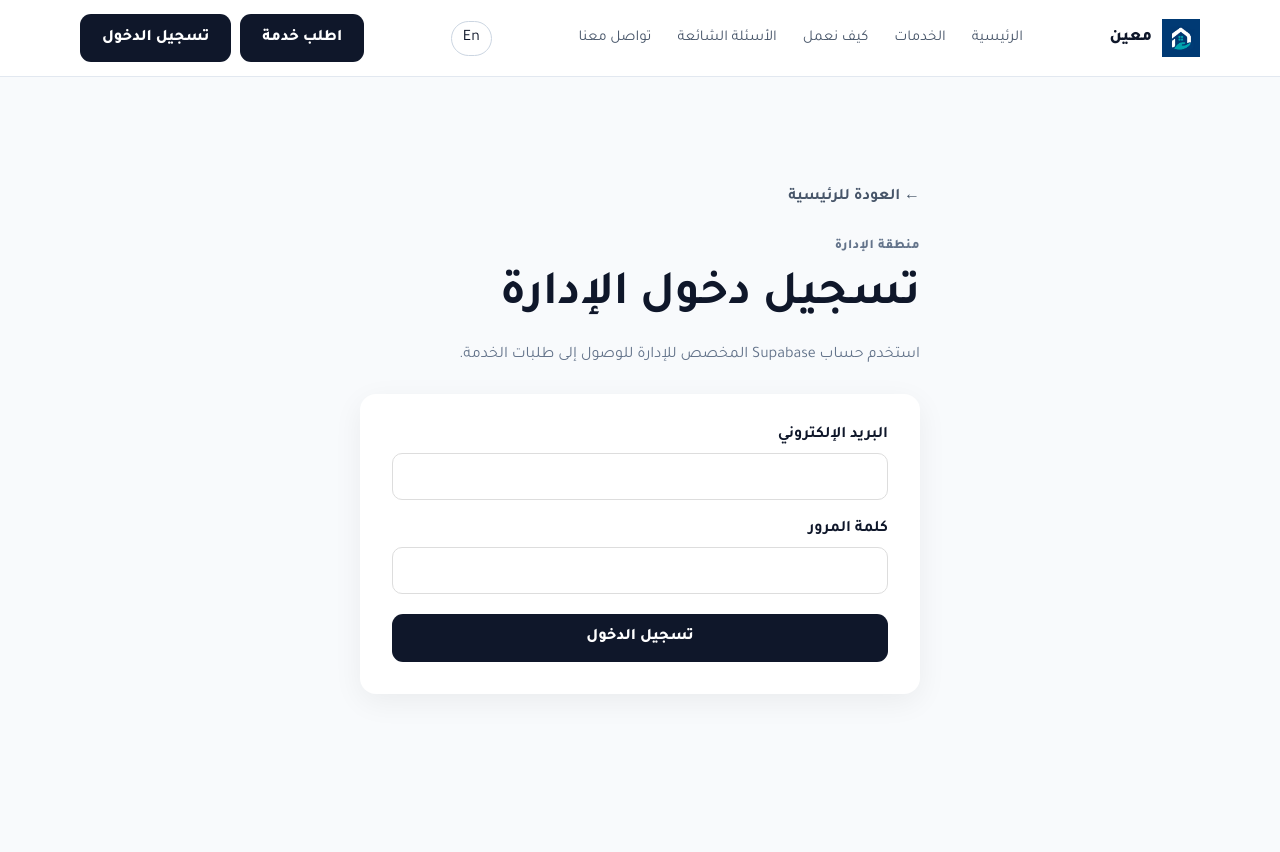
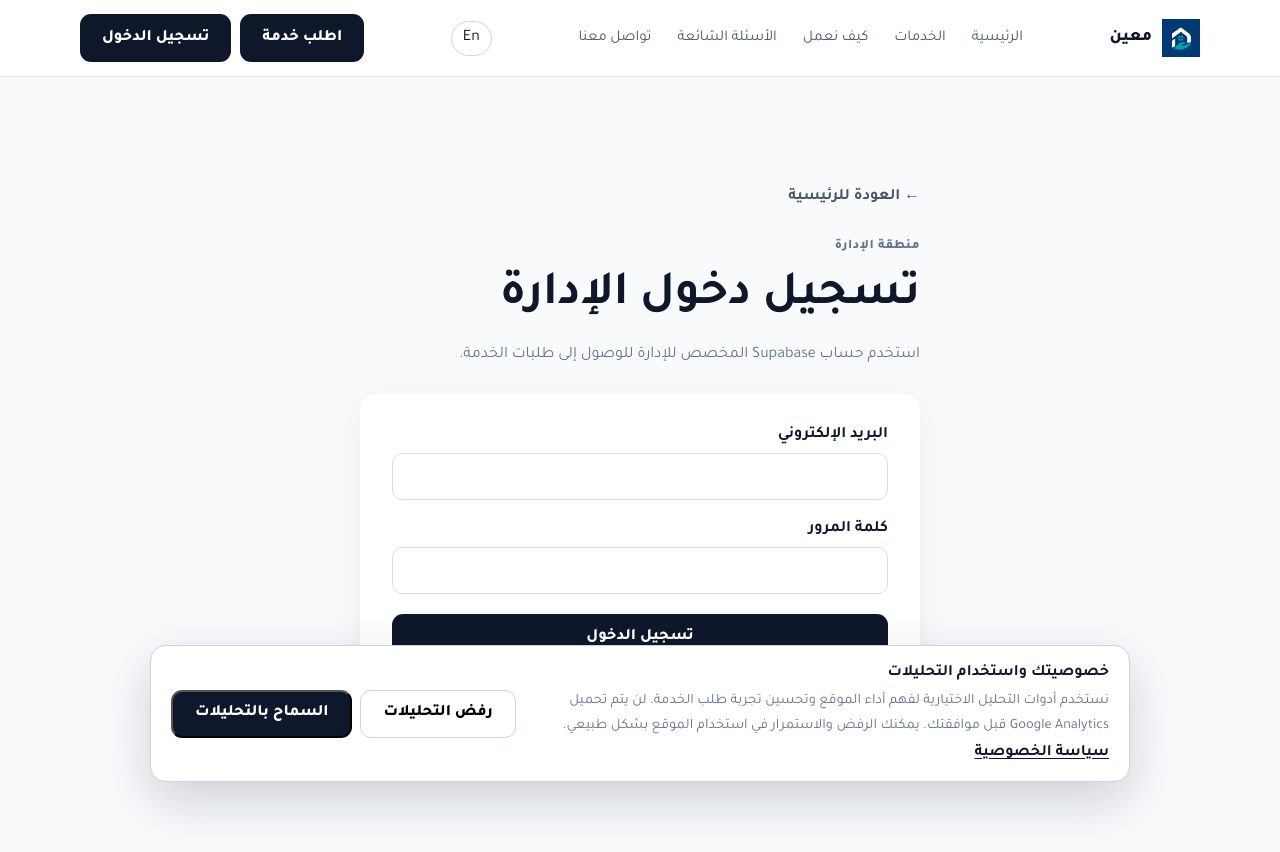
Before and after one commit to nsqdes-source/maintenance-website, a Next.js app: page /admin/login in a window 1280 px wide. Shown: the top 852 px of the page. Built offline with nearby package versions, Linux system fonts and the light colour scheme; no server answers; the database is empty.

Commit message:
feat: gate analytics behind user consent

```diff
--- a/app/admin/marketing/settings/page.tsx
+++ b/app/admin/marketing/settings/page.tsx
@@ -60,7 +60,7 @@ export default function MarketingSettingsPage() {
 
         <div className={styles.summaryGrid}>
           <div className={styles.summaryCard}><span>سياسة الخصوصية</span><strong className={styles.statusText}>منشورة</strong></div>
-          <div className={styles.summaryCard}><span>إدارة موافقة Analytics</span><strong className={styles.statusText}>غير مطبقة بعد</strong></div>
+          <div className={styles.summaryCard}><span>إدارة موافقة Analytics</span><strong className={styles.statusText}>مطبقة</strong></div>
           <div className={styles.summaryCard}><span>Pixels إعلانية مفعلة</span><strong>0</strong></div>
           <div className={styles.summaryCard}><span>JavaScript خام</span><strong className={styles.statusText}>محظور</strong></div>
         </div>
@@ -80,7 +80,7 @@ export default function MarketingSettingsPage() {
 
         <section className={styles.panel}>
           <h2>الموافقة والخصوصية</h2>
-          <p className={styles.muted}>الموقع لديه سياسة خصوصية منشورة، لكن واجهة موافقة مستقلة على Analytics وPixels لم تُنفذ بعد. لذلك لا ينبغي تفعيل Pixels الإعلانية قبل إضافة طبقة موافقة واضحة وربطها بمنع التحميل قبل الموافقة.</p>
+          <p className={styles.muted}>الموقع لديه طبقة موافقة فعلية تمنع تحميل Google Analytics قبل موافقة المستخدم، وتتيح رفض التحليلات أو تغيير القرار لاحقًا من إعدادات الخصوصية. Pixels الإعلانية ما زالت غير مفعلة، ويجب ربطها بطبقة الموافقة نفسها قبل تشغيلها.</p>
           <div className={styles.actions}>
             <Link className="button secondary" href="/privacy" target="_blank">فتح سياسة الخصوصية</Link>
             <Link className="button secondary" href="/admin/marketing/integrations">مراجعة التكاملات</Link>
--- /dev/null
+++ b/app/components/AnalyticsConsent.tsx
@@ -0,0 +1,91 @@
+"use client";
+
+import Link from "next/link";
+import Script from "next/script";
+import { useEffect, useState } from "react";
+import type { Locale } from "@/lib/locale";
+
+type Consent = "granted" | "denied" | null;
+
+const storageKey = "mueen:analytics-consent:v1";
+
+declare global {
+  interface Window {
+    dataLayer?: unknown[];
+    gtag?: (...args: unknown[]) => void;
+  }
+}
+
+function clearAnalyticsCookies() {
+  const names = document.cookie.split(";").map((part) => part.split("=")[0]?.trim()).filter(Boolean);
+  const hostname = window.location.hostname;
+  for (const name of names) {
+    if (!name.startsWith("_ga")) continue;
+    document.cookie = `${name}=; Max-Age=0; path=/; SameSite=Lax`;
+    document.cookie = `${name}=; Max-Age=0; path=/; domain=${hostname}; SameSite=Lax`;
+    document.cookie = `${name}=; Max-Age=0; path=/; domain=.${hostname}; SameSite=Lax`;
+  }
+}
+
+export default function AnalyticsConsent({ locale, gaMeasurementId }: { locale: Locale; gaMeasurementId?: string }) {
+  const [consent, setConsent] = useState<Consent>(null);
+  const [ready, setReady] = useState(false);
+  const [open, setOpen] = useState(false);
+
+  const t = (ar: string, en: string) => locale === "ar" ? ar : en;
+
+  useEffect(() => {
+    const saved = window.localStorage.getItem(storageKey);
+    const next: Consent = saved === "granted" || saved === "denied" ? saved : null;
+    setConsent(next);
+    setOpen(next === null);
+    setReady(true);
+  }, []);
+
+  function choose(next: Exclude<Consent, null>) {
+    window.localStorage.setItem(storageKey, next);
+    setConsent(next);
+    setOpen(false);
+
+    if (next === "denied") {
+      window.gtag?.("consent", "update", { analytics_storage: "denied" });
+      clearAnalyticsCookies();
+    }
+  }
+
+  if (!ready) return null;
+
+  return (
+    <>
+      {gaMeasurementId && consent === "granted" ? (
+        <>
+          <Script src={`https://www.googletagmanager.com/gtag/js?id=${gaMeasurementId}`} strategy="afterInteractive" />
+          <Script id="google-analytics-consented" strategy="afterInteractive">{`
+            window.dataLayer = window.dataLayer || [];
+            function gtag(){dataLayer.push(arguments);}
+            window.gtag = gtag;
+            gtag("consent", "default", { analytics_storage: "granted" });
+            gtag("js", new Date());
+            gtag("config", "${gaMeasurementId}", { send_page_view: true });
+          `}</Script>
+        </>
+      ) : null}
+
+      {open ? (
+        <section className="analyticsConsent" role="dialog" aria-modal="false" aria-labelledby="analytics-consent-title">
+          <div>
+            <strong id="analytics-consent-title">{t("خصوصيتك واستخدام التحليلات", "Your privacy and analytics")}</strong>
+            <p>{t("نستخدم أدوات التحليل الاختيارية لفهم أداء الموقع وتحسين تجربة طلب الخدمة. لن يتم تحميل Google Analytics قبل موافقتك. يمكنك الرفض والاستمرار في استخدام الموقع بشكل طبيعي.", "We use optional analytics to understand site performance and improve the service-request experience. Google Analytics will not load before you consent. You can decline and continue using the site normally.")}</p>
+            <Link href="/privacy">{t("سياسة الخصوصية", "Privacy policy")}</Link>
+          </div>
+          <div className="analyticsConsentActions">
+            <button type="button" className="button secondary" onClick={() => choose("denied")}>{t("رفض التحليلات", "Decline analytics")}</button>
+            <button type="button" className="button primary" onClick={() => choose("granted")}>{t("السماح بالتحليلات", "Allow analytics")}</button>
+          </div>
+        </section>
+      ) : (
+        <button type="button" className="analyticsConsentManage" onClick={() => setOpen(true)}>{t("إعدادات الخصوصية", "Privacy settings")}</button>
+      )}
+    </>
+  );
+}
--- a/app/globals.css
+++ b/app/globals.css
@@ -676,3 +676,11 @@ body, .innerPage, .adminPage, .request-page { background: var(--site-background,
 .draggableWhatsApp:active{
   cursor:grabbing;
 }
+/* Optional analytics consent gate */
+.analyticsConsent { position: fixed; inset: auto 18px 18px 18px; z-index: 1200; display: flex; align-items: center; justify-content: space-between; gap: 20px; max-width: 980px; margin-inline: auto; padding: 18px 20px; border: 1px solid #cbd5e1; border-radius: 16px; background: #fff; box-shadow: 0 18px 50px rgba(15,23,42,.18); }
+.analyticsConsent strong { display: block; margin-bottom: 6px; }
+.analyticsConsent p { max-width: 700px; margin: 0 0 6px; color: #64748b; line-height: 1.7; font-size: .9rem; }
+.analyticsConsent a { text-decoration: underline; text-underline-offset: 3px; font-weight: 700; }
+.analyticsConsentActions { display: flex; gap: 8px; flex: 0 0 auto; }
+.analyticsConsentManage { position: fixed; inset: auto auto 14px 14px; z-index: 1190; min-height: 36px; padding: 7px 11px; border: 1px solid #cbd5e1; border-radius: 999px; background: #fff; color: #334155; box-shadow: 0 8px 24px rgba(15,23,42,.12); font: inherit; font-size: .78rem; font-weight: 800; cursor: pointer; }
+@media (max-width: 760px) { .analyticsConsent { display: grid; inset: auto 10px 10px 10px; } .analyticsConsentActions { display: grid; grid-template-columns: 1fr 1fr; } .analyticsConsentActions .button { width: 100%; padding-inline: 12px; } .analyticsConsentManage { inset: auto 10px 10px auto; } }
--- a/app/layout.tsx
+++ b/app/layout.tsx
@@ -3,11 +3,11 @@ import { Tajawal } from "next/font/google";
 import { getLocale, text, type Locale } from "@/lib/locale";
 import { LocaleProvider, LanguageSwitcher } from "./components/LocaleContext";
 import Link from "next/link";
-import Script from "next/script";
 import "./globals.css";
 import "./admin/admin.css";
 import HeaderAccountControl from "./components/HeaderAccountControl";
 import AnalyticsBootstrap from "./components/AnalyticsBootstrap";
+import AnalyticsConsent from "./components/AnalyticsConsent";
 import MobileHeaderMenu from "./components/MobileHeaderMenu";
 import { createClient } from "@/lib/supabase/server";
 
@@ -75,8 +75,8 @@ export default async function RootLayout({
     <html lang={locale} dir={locale === "ar" ? "rtl" : "ltr"}>
       <body className={tajawal.variable} style={{ "--brand-primary": theme.primary_color || "#0f172a", "--brand-accent": theme.accent_color || "#f59e0b", "--site-background": theme.background_color || "#f8fafc" } as React.CSSProperties}>
         <script type="application/ld+json" dangerouslySetInnerHTML={{ __html: JSON.stringify(structuredData) }} />
-        {gaMeasurementId ? <><Script src={`https://www.googletagmanager.com/gtag/js?id=${gaMeasurementId}`} strategy="afterInteractive" /><Script id="google-analytics" strategy="afterInteractive">{`window.dataLayer = window.dataLayer || []; function gtag(){dataLayer.push(arguments);} window.gtag = gtag; gtag('js', new Date()); gtag('config', '${gaMeasurementId}', { send_page_view: true });`}</Script></> : null}
         <AnalyticsBootstrap />
+        <AnalyticsConsent locale={locale} gaMeasurementId={gaMeasurementId} />
         <LocaleProvider locale={locale}>
           <SiteHeader logoText={locale === "en" ? theme.logo_text_en || theme.logo_text || "Mueen" : theme.logo_text || "معين"} logoImage={theme.logo_image_url || "/mueen-logo.png"} ctaText={locale === "en" ? theme.header_cta_text_en || "Sign in" : theme.header_cta_text || "تسجيل الدخول"} requestCtaText={locale === "en" ? theme.request_cta_text_en || "Request service" : theme.request_cta_text || "اطلب خدمة"} showRequestCta={theme.header_request_cta_visible !== "false"} locale={locale} />
           {children}
```
